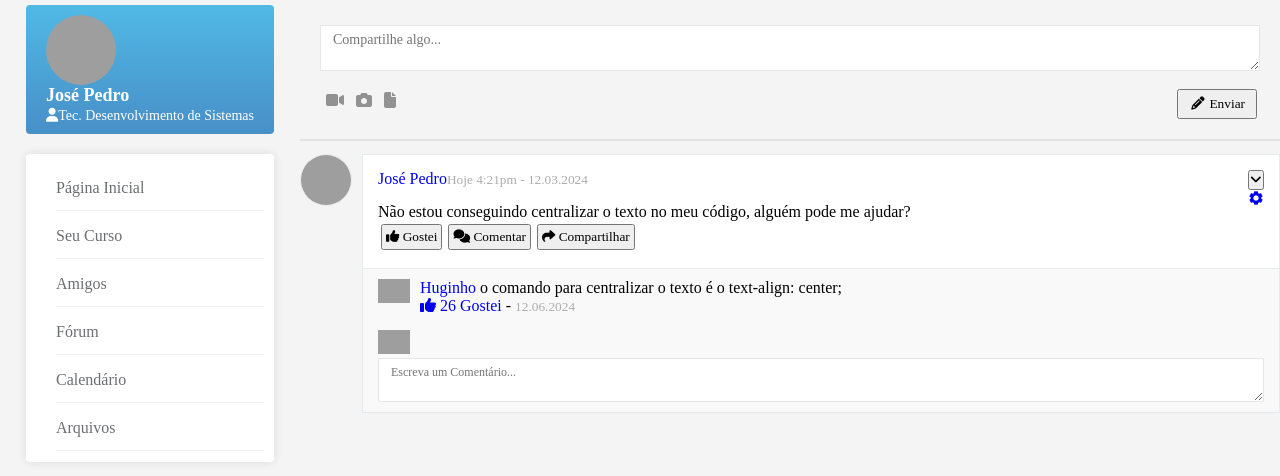
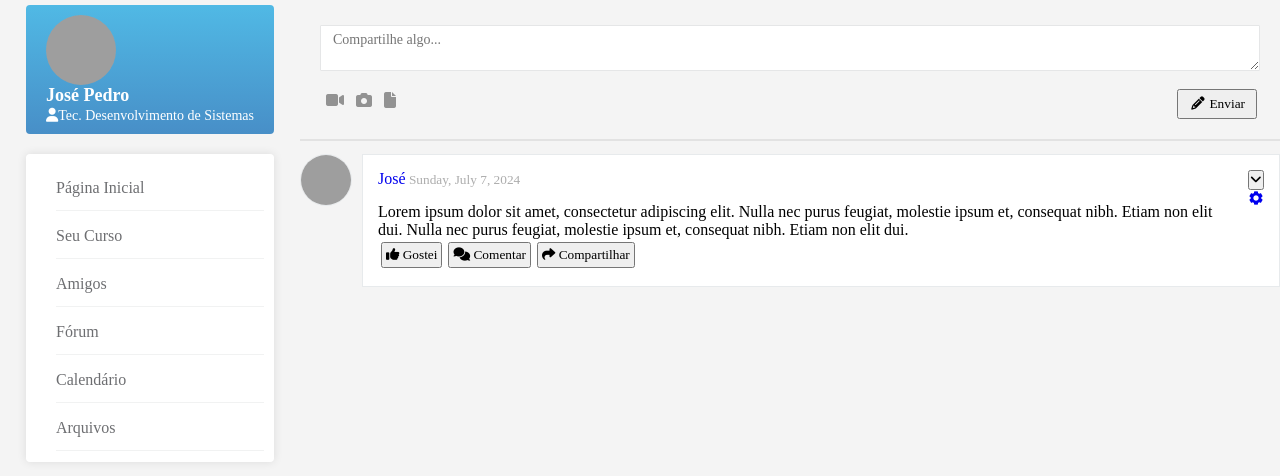
Before and after one commit to rudr1gu/projetoAngular, an Angular app: page / in a window 1280 px wide. Shown: the top 476 px of the page. Built offline with nearby package versions, Linux system fonts and the light colour scheme; grey boxes are pictures that could not be loaded; a web font is replaced by a local one.

Commit message:
add eventos

```diff
--- a/src/app/components/feed/feed.component.html
+++ b/src/app/components/feed/feed.component.html
@@ -2,9 +2,9 @@
     <!-- ----------------------------------------------publicações------------------------------------------------------- -->
     <div class="publicacao">
         <div class="publicacao-body">
-            <textarea class="form-control" rows="2" placeholder="Compartilhe algo..."></textarea>
+            <textarea class="form-control" rows="2" placeholder="Compartilhe algo..." id="post"></textarea>
             <div class="mar-top clearfix">
-                <button class="btn btn-sm btn-primary pull-right" type="submit"><i class="fa fa-pencil fa-fw"></i> Enviar</button>
+                <button class="btn btn-sm btn-primary pull-right" type="submit" (click)="addPostagem()"><i class="fa fa-pencil fa-fw"></i> Enviar</button>
                     <a class="btn btn-trans btn-icon fa fa-video-camera add-tooltip" href="#"></a>
                     <a class="btn btn-trans btn-icon fa fa-camera add-tooltip" href="#"></a>
                     <a class="btn btn-trans btn-icon fa fa-file add-tooltip" href="#"></a>
@@ -13,7 +13,7 @@
     </div>
      <!-- ----------------------------------------------------------------------------------------------------- -->
     <div class="col-md-7">
-        <div class="social-feed-separated">
+        <div class="social-feed-separated" *ngFor="let postagem of postagens">
             <div class="social-avatar">
                 <a href="">
                     <img alt="image" src="https://bootdey.com/img/Content/avatar/avatar1.png">
@@ -30,19 +30,18 @@
                 </div>
 
                 <div class="social-avatar">
-                    <a href="#">{{userData.name}}</a>
-                    <small class="text-muted">Hoje 4:21pm - 12.03.2024</small>
+                    <a href="#">{{ postagem.autor }}</a>
+                    <small class="text-muted"> {{ postagem.data | date: 'fullDate'}}</small>
                 </div>
                 <div class="social-body">
-                    <p>Não estou conseguindo centralizar o texto no meu código, alguém pode me ajudar?
-                    </p>
+                    <p>{{ postagem.postagem }}</p>
                     <div class="btn-group">
                         <button class="btn btn-white btn-xs"><i class="fa fa-thumbs-up"></i> Gostei</button>
-                        <button class="btn btn-white btn-xs"><i class="fa fa-comments"></i> Comentar</button>
+                        <button class="btn btn-white btn-xs" (click)="comment()"><i class="fa fa-comments"></i> Comentar</button>
                         <button class="btn btn-white btn-xs"><i class="fa fa-share"></i> Compartilhar</button>
                     </div>
                 </div>
-                <div class="social-footer">
+                <div class="social-footer" *ngIf="showComment">
                     <div class="social-comment">
                         <a href="" class="pull-left">
                             <img alt="image" src="https://bootdey.com/img/Content/avatar/avatar2.png">
--- a/src/app/components/feed/feed.component.ts
+++ b/src/app/components/feed/feed.component.ts
@@ -17,12 +17,31 @@ export class FeedComponent implements OnInit{
     modulo: string,
     periodo: string
   }
-  comentarios = [];
-  horario = new Date();
+
+  showComment = false;
+
+  postagens = [
+    {postagem: 'Lorem ipsum dolor sit amet, consectetur adipiscing elit. Nulla nec purus feugiat, molestie ipsum et, consequat nibh. Etiam non elit dui. Nulla nec purus feugiat, molestie ipsum et, consequat nibh. Etiam non elit dui.',
+    autor: 'José',
+    data: new Date()
+    },
+]
 
   constructor() { }
   ngOnInit(): void {
     console.log('feed');
   }
 
+  comment(){
+    this.showComment = !this.showComment;
+  }
+
+  addPostagem(){
+    let post = document.getElementById('post') as HTMLInputElement;
+    this.postagens.push({
+      postagem: post.value,
+      autor: 'José',
+      data: new Date()
+    })
+  }
 }
```
